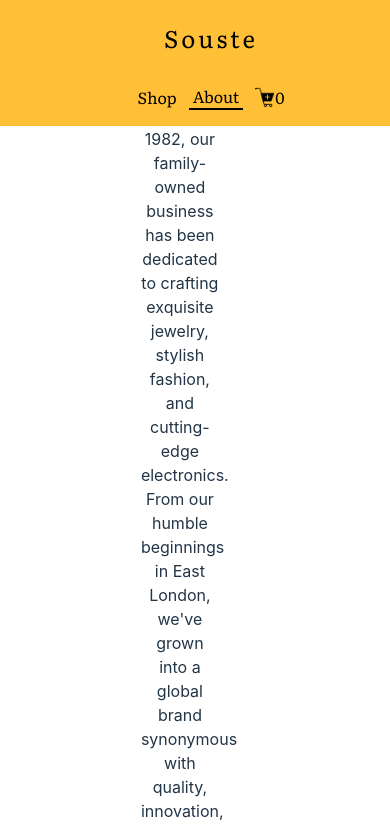
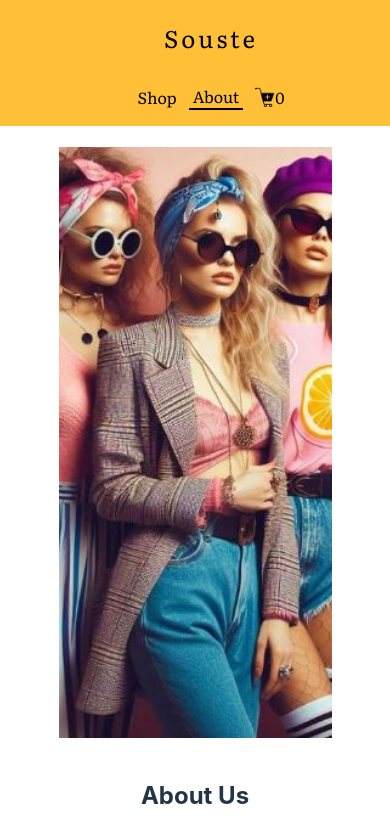
Before and after one commit to souste/shopping-cart, a React (Vite) app: page /about in a window 390 px wide. Shown: the top 827 px of the page. Built offline with nearby package versions, Linux system fonts and the light colour scheme.

Commit message:
media query applied to about and cart components

```diff
--- a/src/styles.css
+++ b/src/styles.css
@@ -461,6 +461,7 @@ nav li.active {
 .cart-product-title {
   margin-right: 0;
   flex-wrap: wrap;
+  width: 100%;
 }
 
 .price-quantity-subtotal-container {
@@ -756,16 +757,6 @@ nav li.active {
     padding-left: 15vw;
   }
 
-  /* .footer-top-email {
-    display: flex;
-    flex-direction: column;
-  }
-
-  .email-subscribe-container {
-    display: flex;
-    flex-direction: column;
-  } */
-
   .footer {
     display: none;
   }
@@ -788,6 +779,60 @@ nav li.active {
     align-items: center;
     justify-content: center;
   }
+
+  .about-page-history {
+    display: flex;
+    flex-direction: column;
+  }
+  .about-history-text,
+  .about-products-text,
+  .about-guarantee-text {
+    width: 70vw;
+  }
+
+  .about-shop-image {
+    width: 70vw;
+    height: 70vh;
+    object-fit: cover;
+  }
+
+  .about-page-history,
+  .about-page-guarantee {
+    flex-direction: column-reverse;
+  }
+
+  .about-page-history {
+    margin-top: 120px;
+  }
+
+  .about-page-sustainability {
+    display: none;
+  }
+
+  .cart-product-container {
+    flex-direction: column;
+  }
+
+  .cart-titles {
+    display: none;
+  }
+
+  .price-quantity-subtotal-container {
+    gap: 10vw;
+  }
+
+  .cart-image {
+    height: 20vw;
+    width: 20vw;
+  }
+
+  .quantity-increment {
+    padding-top: 7vh;
+  }
+
+  .cart-total {
+    text-align: center;
+  }
 }
 
 @media only screen and(max-width: 788px) {
@@ -801,4 +846,15 @@ nav li.active {
     display: flex;
     flex-direction: column;
   }
+
+  .about-page-history {
+    display: flex;
+    flex-direction: column;
+  }
+
+  .about-shop-image {
+    width: 50vw;
+    height: 70vh;
+    object-fit: cover;
+  }
 }
```
